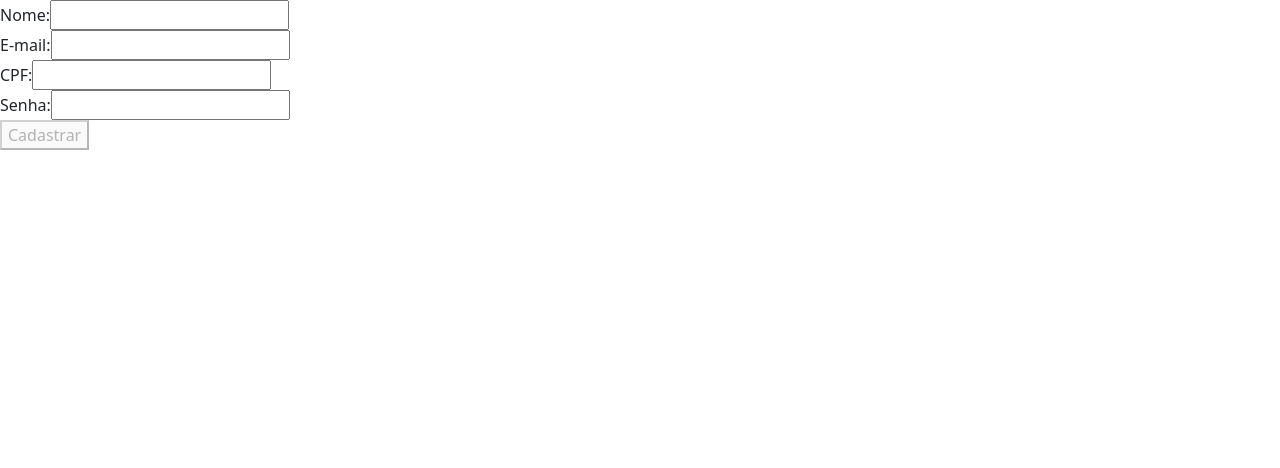
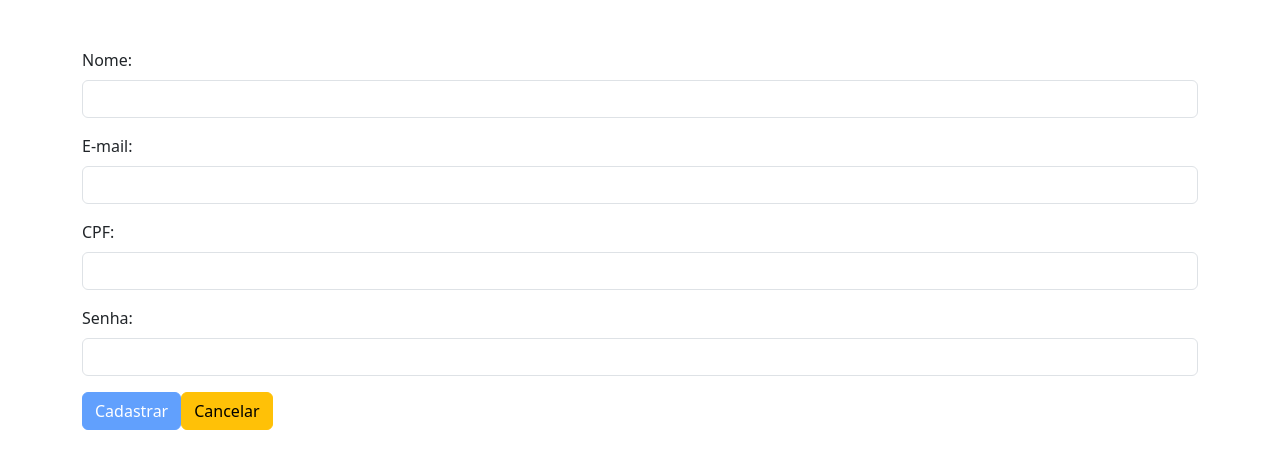
Before and after one commit to fernandosilva94/projeto-teste-crud, an Angular app: page /cadastro in a window 1280 px wide. Shown: the top 468 px of the page. Built offline with nearby package versions, Linux system fonts and the light colour scheme.

Commit message:
melhorando tela de cadastro

```diff
--- a/src/app/cadastro/cadastro.component.html
+++ b/src/app/cadastro/cadastro.component.html
@@ -1,38 +1,38 @@
-<!-- cadastro.component.html -->
 
-<form *ngIf="cadastroForm" [formGroup]="cadastroForm" (ngSubmit)="onSubmit()">
-    <div>
-        <label for="nome">Nome:</label>
-        <input type="text" id="nome" formControlName="nome" required>
-        <div *ngIf="cadastroForm.get('nome')?.invalid && (cadastroForm.get('nome')?.dirty || cadastroForm.get('nome')?.touched)">
-          <div *ngIf="cadastroForm.get('nome')?.errors?.['required']">Nome é obrigatório.</div>
+<form *ngIf="cadastroForm" [formGroup]="cadastroForm" (ngSubmit)="onSubmit()" class="container mt-5">
+  <div class="mb-3">
+    <label for="nome" class="form-label">Nome:</label>
+    <input type="text" id="nome" class="form-control" formControlName="nome" required>
+    <div *ngIf="cadastroForm.get('nome')?.invalid && (cadastroForm.get('nome')?.dirty || cadastroForm.get('nome')?.touched)" class="invalid-feedback d-block">
+      Nome é obrigatório.
     </div>
   </div>
 
-      <div>
-        <label for="email">E-mail:</label>
-        <input type="email" id="email" formControlName="email" required>
-        <div *ngIf="cadastroForm.get('email')?.invalid && (cadastroForm.get('email')?.dirty || cadastroForm.get('email')?.touched)">
-          <div *ngIf="cadastroForm.get('email')?.errors?.['required']">E-mail é obrigatório.</div>
-          <div *ngIf="cadastroForm.get('email')?.errors?.['email']">E-mail inválido.</div>
+  <div class="mb-3">
+    <label for="email" class="form-label">E-mail:</label>
+    <input type="email" id="email" class="form-control" formControlName="email" required>
+    <div *ngIf="cadastroForm.get('email')?.invalid && (cadastroForm.get('email')?.dirty || cadastroForm.get('email')?.touched)" class="invalid-feedback d-block">
+      <div *ngIf="cadastroForm.get('email')?.errors?.['required']" class="text-danger">E-mail é obrigatório.</div>
+      <div *ngIf="cadastroForm.get('email')?.errors?.['email']" class="text-danger">E-mail inválido.</div>
     </div>
   </div>
 
-      <div>
-        <label for="cpf">CPF:</label>
-        <input type="text" id="cpf" formControlName="cpf" required>
-        <div *ngIf="cadastroForm.get('cpf')?.invalid && (cadastroForm.get('cpf')?.dirty || cadastroForm.get('cpf')?.touched)">
-          <div *ngIf="cadastroForm.get('cpf')?.errors?.['required']">CPF é obrigatório.</div>
+  <div class="mb-3">
+    <label for="cpf" class="form-label">CPF:</label>
+    <input type="text" id="cpf" class="form-control" formControlName="cpf" required>
+    <div *ngIf="cadastroForm.get('cpf')?.invalid && (cadastroForm.get('cpf')?.dirty || cadastroForm.get('cpf')?.touched)" class="invalid-feedback d-block">
+      CPF é obrigatório.
     </div>
   </div>
 
-      <div>
-        <label for="senha">Senha:</label>
-        <input type="password" id="senha" formControlName="senha" required>
-        <div *ngIf="cadastroForm.get('senha')?.invalid && (cadastroForm.get('senha')?.dirty || cadastroForm.get('senha')?.touched)">
-          <div *ngIf="cadastroForm.get('senha')?.errors?.['required']">Senha é obrigatória.</div>
+  <div class="mb-3">
+    <label for="senha" class="form-label">Senha:</label>
+    <input type="password" id="senha" class="form-control" formControlName="senha" required>
+    <div *ngIf="cadastroForm.get('senha')?.invalid && (cadastroForm.get('senha')?.dirty || cadastroForm.get('senha')?.touched)" class="invalid-feedback d-block">
+      Senha é obrigatória.
     </div>
   </div>
 
-      <button type="submit" [disabled]="cadastroForm.invalid">Cadastrar</button>
+  <button type="submit" class="btn btn-primary" [disabled]="cadastroForm.invalid">Cadastrar</button>
+  <button type="submit" class="btn btn-warning" (click)="cancelar()">Cancelar</button>
 </form>
--- a/src/app/cadastro/cadastro.component.ts
+++ b/src/app/cadastro/cadastro.component.ts
@@ -1,5 +1,6 @@
 import { Component, OnInit } from '@angular/core';
 import { FormBuilder, FormGroup, Validators } from '@angular/forms';
+import { Router } from '@angular/router';
 
 @Component({
   selector: 'app-cadastro',
@@ -9,7 +10,8 @@ import { FormBuilder, FormGroup, Validators } from '@angular/forms';
 export class CadastroComponent {
   cadastroForm?: FormGroup | undefined;
 
-  constructor(private formBuilder: FormBuilder) { }
+  constructor(private formBuilder: FormBuilder,
+              private router: Router) { }
 
   ngOnInit(): void {
     this.cadastroForm = this.formBuilder.group({
@@ -20,7 +22,10 @@ export class CadastroComponent {
     });
   }
 
-  onSubmit() {}
+  onSubmit() {
+    const dadosForm = this.cadastroForm?.value;
+    console.log("conferindo dados:", dadosForm)
+  }
 
   markFormGroupTouched(formGroup: FormGroup) {
     Object.values(formGroup.controls).forEach(control => {
@@ -31,4 +36,8 @@ export class CadastroComponent {
       }
     });
   }
+
+  cancelar() {
+    this.router.navigate(['/dashboard'])
+  }
 }
```
Lines whose indentation alone changed are shown as unchanged.
